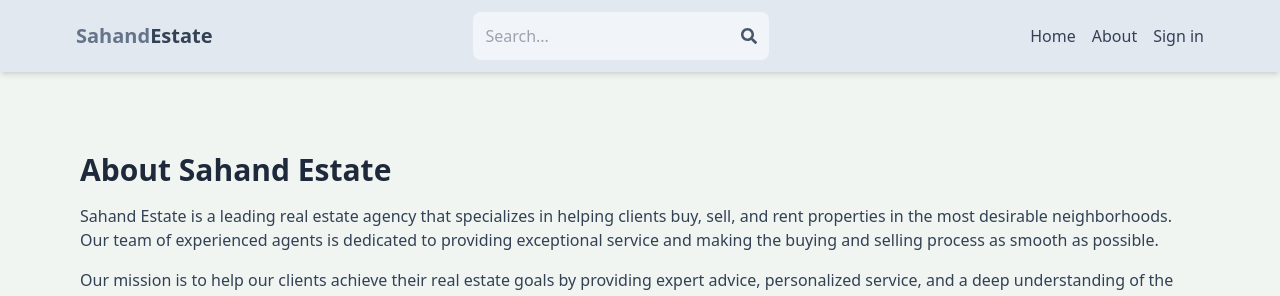
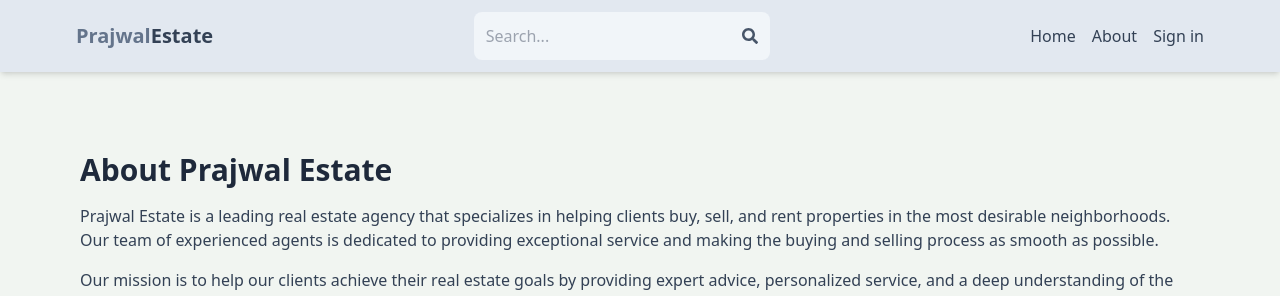
Before and after one commit to prajwalwadhai/Prajwal-Estate, a React (Vite) app in the folder client/: page /about in a window 1280 px wide. Shown: the top 296 px of the page. Built offline with nearby package versions, Linux system fonts and the light colour scheme; no server answers.

Commit message:
minor changes

```diff
--- a/client/src/components/Header.jsx
+++ b/client/src/components/Header.jsx
@@ -27,7 +27,7 @@
       <div className='flex justify-between items-center max-w-6xl mx-auto p-3'>
         <Link to='/'>
           <h1 className='font-bold text-sm sm:text-xl flex flex-wrap'>
-            <span className='text-slate-500'>Sahand</span>
+            <span className='text-slate-500'>Prajwal</span>
             <span className='text-slate-700'>Estate</span>
           </h1>
         </Link>
--- a/client/src/pages/About.jsx
+++ b/client/src/pages/About.jsx
@@ -3,8 +3,8 @@
 export default function About() {
   return (
     <div className='py-20 px-4 max-w-6xl mx-auto'>
-      <h1 className='text-3xl font-bold mb-4 text-slate-800'>About Sahand Estate</h1>
-      <p className='mb-4 text-slate-700'>Sahand Estate is a leading real estate agency that specializes in helping clients buy, sell, and rent properties in the most desirable neighborhoods. Our team of experienced agents is dedicated to providing exceptional service and making the buying and selling process as smooth as possible.</p>
+      <h1 className='text-3xl font-bold mb-4 text-slate-800'>About Prajwal Estate</h1>
+      <p className='mb-4 text-slate-700'>Prajwal Estate is a leading real estate agency that specializes in helping clients buy, sell, and rent properties in the most desirable neighborhoods. Our team of experienced agents is dedicated to providing exceptional service and making the buying and selling process as smooth as possible.</p>
       <p className='mb-4 text-slate-700'>
       Our mission is to help our clients achieve their real estate goals by providing expert advice, personalized service, and a deep understanding of the local market. Whether you are looking to buy, sell, or rent a property, we are here to help you every step of the way.
       </p>
--- a/client/src/pages/Home.jsx
+++ b/client/src/pages/Home.jsx
@@ -55,7 +55,7 @@
           place with ease
         </h1>
         <div className='text-gray-400 text-xs sm:text-sm'>
-          Sahand Estate is the best place to find your next perfect place to
+          Prajwal Estate is the best place to find your next perfect place to
           live.
           <br />
           We have a wide range of properties for you to choose from.
```
